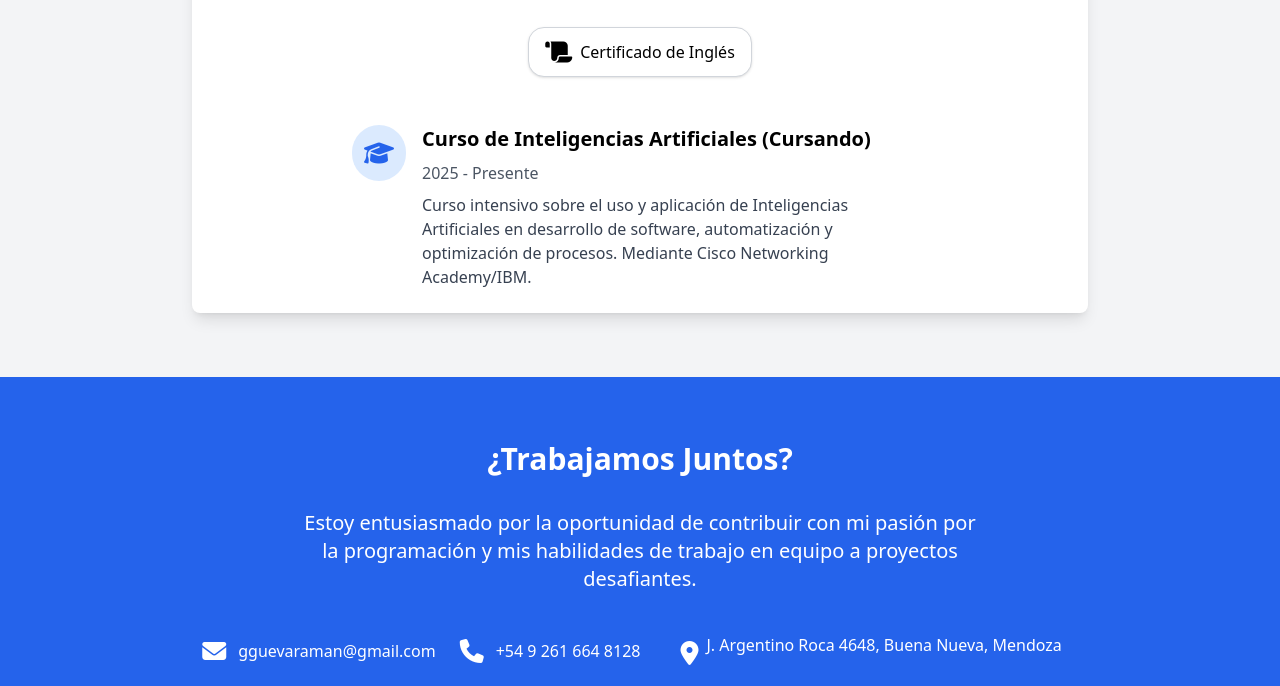
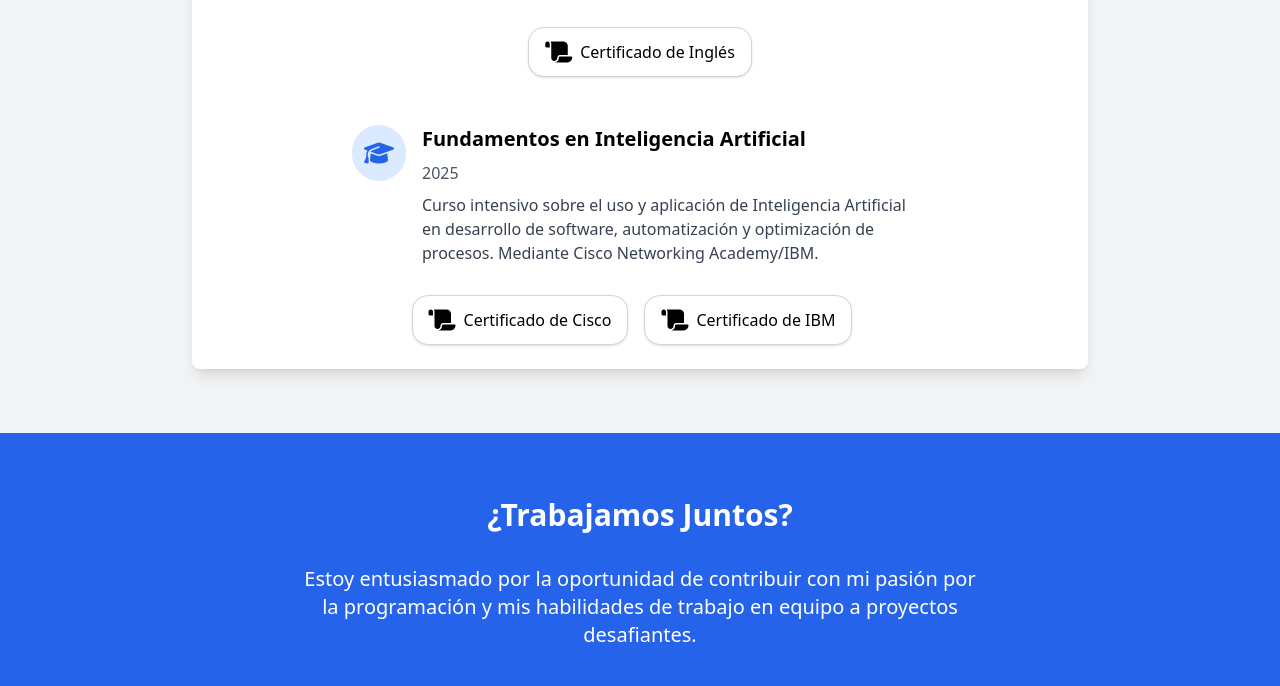
Before and after one commit to GuevaraMansuino/Curriculum, a plain HTML site: page index.html in a window 1280 px wide. Shown: the part 2983-3669 px from the top of the page. Drawn offline with nearby package versions, Linux system fonts and the light colour scheme.

Commit message:
Agregar certificados al index

```diff
--- a/index.html
+++ b/index.html
@@ -319,13 +319,24 @@
                                 <i class="fas fa-graduation-cap text-2xl text-blue-600"></i>
                             </div>
                             <div>
-                            <h3 class="text-xl font-semibold mb-2">Curso de Inteligencias Artificiales (Cursando)</h3>
-                            <p class="text-gray-600 mb-2">2025 - Presente</p>
+                                <h3 class="text-xl font-semibold mb-2">Fundamentos en Inteligencia Artificial</h3>
+                                <p class="text-gray-600 mb-2">2025</p>
                                 <p class="text-gray-700">
-                                Curso intensivo sobre el uso y aplicación de Inteligencias Artificiales
+                                    Curso intensivo sobre el uso y aplicación de Inteligencia Artificial
                                     en desarrollo de software, automatización y optimización de procesos. Mediante Cisco Networking Academy/IBM.
                                 </p>
                             </div>
+                        </div>
+                        <div class="flex justify-center" style="margin-top: 30px;">
+                            <a href="./AIFundamentalsCisco.pdf" target="_blank" class="flex items-center justify-center bg-white hover:bg-gray-100 text-black border border-gray-300 px-4 py-2 rounded-2xl shadow">
+                            <i class="fas fa-scroll text-2xl mr-2"></i>
+                            Certificado de Cisco
+                            </a>
+
+                            <a href="./IBMCertificado.pdf" target="_blank" class="flex items-center justify-center bg-white hover:bg-gray-100 text-black border border-gray-300 px-4 py-2 rounded-2xl shadow mx-4">
+                            <i class="fas fa-scroll text-2xl mr-2"></i>
+                            Certificado de IBM
+                            </a>
                         </div>
                     </div>
                 </div>
```
Lines whose indentation alone changed are shown as unchanged.
